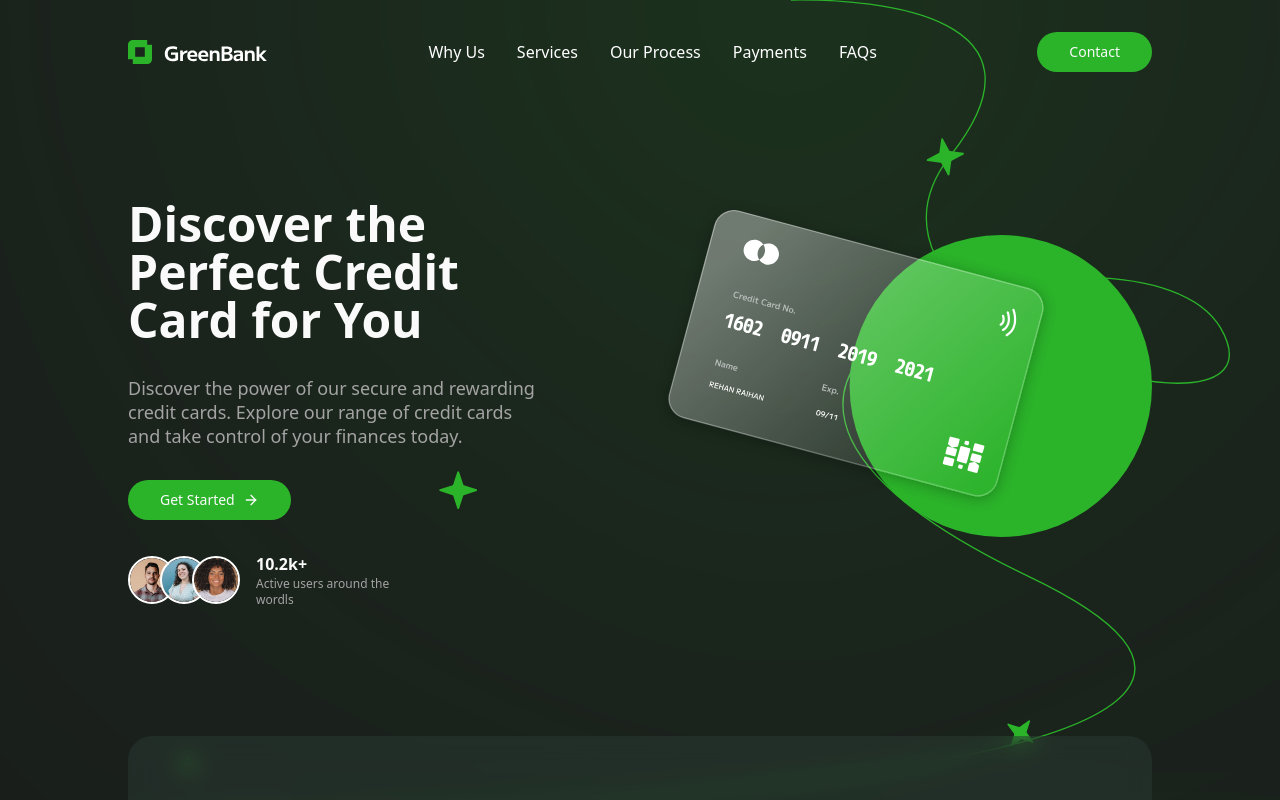
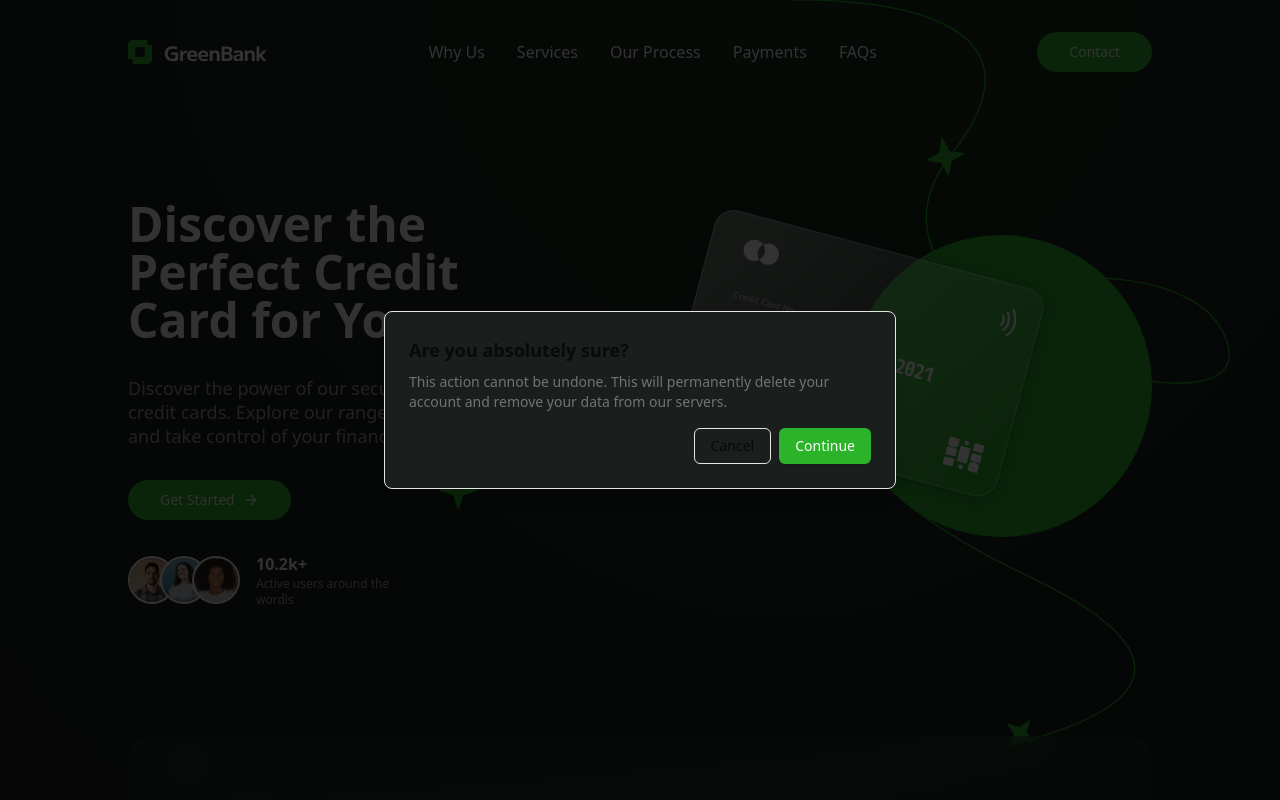
Before and after one commit to ThallSouza/finance-landingpage, a React (Vite) app: page / in a window 1280 px wide. Both pictures are taken after a click on the button "Contact". Shown: the top 800 px of the page. Built offline with nearby package versions, Linux system fonts and the light colour scheme; a web font is replaced by a local one.

Commit message:
contact modal

```diff
--- a/package.json
+++ b/package.json
@@ -11,6 +11,7 @@
   },
   "dependencies": {
     "@radix-ui/react-accordion": "^1.2.2",
+    "@radix-ui/react-alert-dialog": "^1.1.4",
     "@radix-ui/react-avatar": "^1.1.2",
     "@radix-ui/react-slot": "^1.1.1",
     "class-variance-authority": "^0.7.1",
--- a/src/components/banner.tsx
+++ b/src/components/banner.tsx
@@ -1,4 +1,15 @@
 import { ArrowRight } from "lucide-react"
+import {
+    AlertDialog,
+    AlertDialogAction,
+    AlertDialogCancel,
+    AlertDialogContent,
+    AlertDialogDescription,
+    AlertDialogFooter,
+    AlertDialogHeader,
+    AlertDialogTitle,
+    AlertDialogTrigger,
+} from "@/components/ui/alert-dialog"
 
 import { Button } from "@/components/ui/button"
 import { Avatar, AvatarImage, AvatarFallback } from "./ui/avatar"
@@ -14,7 +25,24 @@
                 <h1 className="text-neutral-50 scroll-m-20 text-5xl font-bold  lg:text-5xl">Discover the Perfect Credit Card for You</h1>
                 <p className="text-neutral-400 text-lg leading-6">Discover the power of our secure and rewarding credit cards. Explore our range of credit cards and take control of your finances today.</p>
                 <div>
-                    <Button size="lg" className="font-normal text-neutral-50 bg-primary hover:text-neutral-50/85 hover:bg-primary/85 shadow-none rounded-full">Get Started<ArrowRight/></Button>
+                    <AlertDialog>
+                        <AlertDialogTrigger asChild>
+                            <Button size="lg" className="font-normal text-neutral-50 bg-primary hover:text-neutral-50/85 hover:bg-primary/85 shadow-none rounded-full">Get Started<ArrowRight/></Button>
+                        </AlertDialogTrigger>
+                        <AlertDialogContent>
+                            <h1 className="text-neutral-50 scroll-m-20 text-2xl font-bold">Teste</h1>
+                            <AlertDialogHeader>
+                                <AlertDialogTitle>Are you absolutely sure?</AlertDialogTitle>
+                                <AlertDialogDescription>
+                                    This action cannot be undone. This will permanently delete your account and remove your data from our servers.
+                                </AlertDialogDescription>
+                            </AlertDialogHeader>
+                            <AlertDialogFooter>
+                                <AlertDialogCancel>Cancel</AlertDialogCancel>
+                                <AlertDialogAction>Continue</AlertDialogAction>
+                            </AlertDialogFooter>
+                        </AlertDialogContent>
+                    </AlertDialog>
                 </div>
                 <div className="flex flex-row gap-4 items-center">
                     <div className="flex -space-x-4">
--- a/src/components/header.tsx
+++ b/src/components/header.tsx
@@ -1,3 +1,14 @@
+import {
+    AlertDialog,
+    AlertDialogAction,
+    AlertDialogCancel,
+    AlertDialogContent,
+    AlertDialogDescription,
+    AlertDialogFooter,
+    AlertDialogHeader,
+    AlertDialogTitle,
+    AlertDialogTrigger,
+} from "@/components/ui/alert-dialog"
 import { Button } from "@/components/ui/button"
 
 import Imagem from "@/assets/logo.svg"
@@ -13,7 +24,23 @@
                 <p className="text-white hover:text-primary cursor-pointer">Payments</p>
                 <p className="text-white hover:text-primary cursor-pointer">FAQs</p>
                 </div>
-                <Button size="lg" className="font-normal text-neutral-50 bg-primary hover:text-neutral-50/85 hover:bg-primary/85 shadow-none rounded-full">Contact</Button>
+                <AlertDialog>
+                        <AlertDialogTrigger asChild>
+                            <Button size="lg" className="font-normal text-neutral-50 bg-primary hover:text-neutral-50/85 hover:bg-primary/85 shadow-none rounded-full">Contact</Button>
+                        </AlertDialogTrigger>
+                        <AlertDialogContent>
+                            <AlertDialogHeader>
+                                <AlertDialogTitle>Are you absolutely sure?</AlertDialogTitle>
+                                <AlertDialogDescription>
+                                    This action cannot be undone. This will permanently delete your account and remove your data from our servers.
+                                </AlertDialogDescription>
+                            </AlertDialogHeader>
+                            <AlertDialogFooter>
+                                <AlertDialogCancel>Cancel</AlertDialogCancel>
+                                <AlertDialogAction>Continue</AlertDialogAction>
+                            </AlertDialogFooter>
+                        </AlertDialogContent>
+                    </AlertDialog>
         </div>
     )
   }
--- a/src/components/slider-logo.tsx
+++ b/src/components/slider-logo.tsx
@@ -16,4 +16,4 @@
             <img src={Logo6} alt='Logo' className='imagem'/>
         </div>
     )
-  }
+}
--- /dev/null
+++ b/src/components/ui/alert-dialog.tsx
@@ -0,0 +1,139 @@
+import * as React from "react"
+import * as AlertDialogPrimitive from "@radix-ui/react-alert-dialog"
+
+import { cn } from "@/lib/utils"
+import { buttonVariants } from "@/components/ui/button"
+
+const AlertDialog = AlertDialogPrimitive.Root
+
+const AlertDialogTrigger = AlertDialogPrimitive.Trigger
+
+const AlertDialogPortal = AlertDialogPrimitive.Portal
+
+const AlertDialogOverlay = React.forwardRef<
+  React.ElementRef<typeof AlertDialogPrimitive.Overlay>,
+  React.ComponentPropsWithoutRef<typeof AlertDialogPrimitive.Overlay>
+>(({ className, ...props }, ref) => (
+  <AlertDialogPrimitive.Overlay
+    className={cn(
+      "fixed inset-0 z-50 bg-black/80 data-[state=open]:animate-in data-[state=closed]:animate-out data-[state=closed]:fade-out-0 data-[state=open]:fade-in-0",
+      className
+    )}
+    {...props}
+    ref={ref}
+  />
+))
+AlertDialogOverlay.displayName = AlertDialogPrimitive.Overlay.displayName
+
+const AlertDialogContent = React.forwardRef<
+  React.ElementRef<typeof AlertDialogPrimitive.Content>,
+  React.ComponentPropsWithoutRef<typeof AlertDialogPrimitive.Content>
+>(({ className, ...props }, ref) => (
+  <AlertDialogPortal>
+    <AlertDialogOverlay />
+    <AlertDialogPrimitive.Content
+      ref={ref}
+      className={cn(
+        "fixed left-[50%] top-[50%] z-50 grid w-full max-w-lg translate-x-[-50%] translate-y-[-50%] gap-4 border bg-background p-6 shadow-lg duration-200 data-[state=open]:animate-in data-[state=closed]:animate-out data-[state=closed]:fade-out-0 data-[state=open]:fade-in-0 data-[state=closed]:zoom-out-95 data-[state=open]:zoom-in-95 data-[state=closed]:slide-out-to-left-1/2 data-[state=closed]:slide-out-to-top-[48%] data-[state=open]:slide-in-from-left-1/2 data-[state=open]:slide-in-from-top-[48%] sm:rounded-lg",
+        className
+      )}
+      {...props}
+    />
+  </AlertDialogPortal>
+))
+AlertDialogContent.displayName = AlertDialogPrimitive.Content.displayName
+
+const AlertDialogHeader = ({
+  className,
+  ...props
+}: React.HTMLAttributes<HTMLDivElement>) => (
+  <div
+    className={cn(
+      "flex flex-col space-y-2 text-center sm:text-left",
+      className
+    )}
+    {...props}
+  />
+)
+AlertDialogHeader.displayName = "AlertDialogHeader"
+
+const AlertDialogFooter = ({
+  className,
+  ...props
+}: React.HTMLAttributes<HTMLDivElement>) => (
+  <div
+    className={cn(
+      "flex flex-col-reverse sm:flex-row sm:justify-end sm:space-x-2",
+      className
+    )}
+    {...props}
+  />
+)
+AlertDialogFooter.displayName = "AlertDialogFooter"
+
+const AlertDialogTitle = React.forwardRef<
+  React.ElementRef<typeof AlertDialogPrimitive.Title>,
+  React.ComponentPropsWithoutRef<typeof AlertDialogPrimitive.Title>
+>(({ className, ...props }, ref) => (
+  <AlertDialogPrimitive.Title
+    ref={ref}
+    className={cn("text-lg font-semibold", className)}
+    {...props}
+  />
+))
+AlertDialogTitle.displayName = AlertDialogPrimitive.Title.displayName
+
+const AlertDialogDescription = React.forwardRef<
+  React.ElementRef<typeof AlertDialogPrimitive.Description>,
+  React.ComponentPropsWithoutRef<typeof AlertDialogPrimitive.Description>
+>(({ className, ...props }, ref) => (
+  <AlertDialogPrimitive.Description
+    ref={ref}
+    className={cn("text-sm text-muted-foreground", className)}
+    {...props}
+  />
+))
+AlertDialogDescription.displayName =
+  AlertDialogPrimitive.Description.displayName
+
+const AlertDialogAction = React.forwardRef<
+  React.ElementRef<typeof AlertDialogPrimitive.Action>,
+  React.ComponentPropsWithoutRef<typeof AlertDialogPrimitive.Action>
+>(({ className, ...props }, ref) => (
+  <AlertDialogPrimitive.Action
+    ref={ref}
+    className={cn(buttonVariants(), className)}
+    {...props}
+  />
+))
+AlertDialogAction.displayName = AlertDialogPrimitive.Action.displayName
+
+const AlertDialogCancel = React.forwardRef<
+  React.ElementRef<typeof AlertDialogPrimitive.Cancel>,
+  React.ComponentPropsWithoutRef<typeof AlertDialogPrimitive.Cancel>
+>(({ className, ...props }, ref) => (
+  <AlertDialogPrimitive.Cancel
+    ref={ref}
+    className={cn(
+      buttonVariants({ variant: "outline" }),
+      "mt-2 sm:mt-0",
+      className
+    )}
+    {...props}
+  />
+))
+AlertDialogCancel.displayName = AlertDialogPrimitive.Cancel.displayName
+
+export {
+  AlertDialog,
+  AlertDialogPortal,
+  AlertDialogOverlay,
+  AlertDialogTrigger,
+  AlertDialogContent,
+  AlertDialogHeader,
+  AlertDialogFooter,
+  AlertDialogTitle,
+  AlertDialogDescription,
+  AlertDialogAction,
+  AlertDialogCancel,
+}
```
Also changed, not shown: 1 other file (tests, documents, lock files or other folders).
